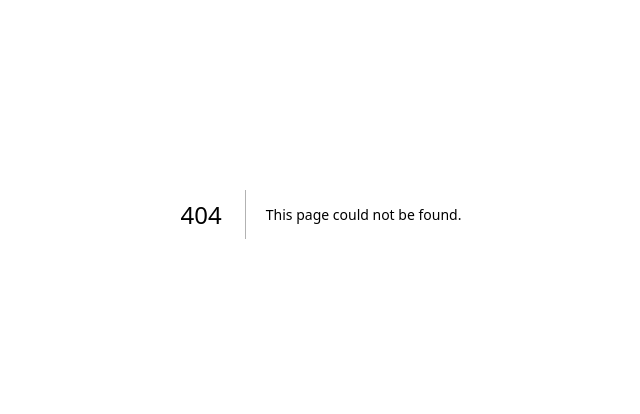
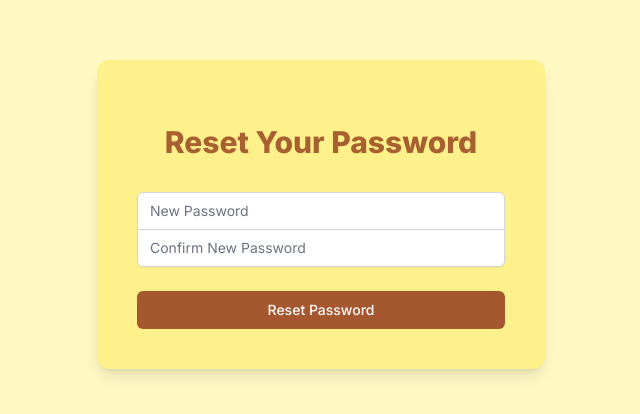
Before and after one commit to Shauryachaturvedimetashot/MetashotFrontendFinal, a Next.js app: page /reset-password/1 in a window 1280 px wide. Before the commit this address had no page. Shown: the part 186-600 px from the top of the page, without its empty margins (319-959 px from the left). Built offline with nearby package versions, Linux system fonts and the light colour scheme.

Commit message:
add page for forgot password

```diff
--- /dev/null
+++ b/src/app/reset-password/[token]/page.tsx
@@ -0,0 +1,104 @@
+"use client"
+import apiClient from '@/src/utils/axiosSetup';
+import React, { useState } from 'react';
+import { useRouter } from 'next/navigation';
+import axios from 'axios';
+
+const ResetPassword = ({ params }: { params: { token: string } }) => {
+    const [password, setPassword] = useState("");
+    const [confirmPassword, setConfirmPassword] = useState("");
+    const [message, setMessage] = useState("");
+    const [isLoading, setIsLoading] = useState(false);
+    const router = useRouter();
+    const token = params.token;
+
+    const handleSubmit = async (e: React.FormEvent<HTMLFormElement>) => {
+        e.preventDefault();
+        setMessage("");
+        setIsLoading(true);
+
+        if (password.length < 8) {
+            setMessage("Password should be at least 8 characters long");
+            setIsLoading(false);
+            return;
+        }
+
+        if (password !== confirmPassword) {
+            setMessage("Passwords do not match");
+            setIsLoading(false);
+            return;
+        }
+
+        try {
+            const res = await apiClient.post(`/user/reset-password/${token}`, { password });
+            // const res = await axios.post(`http://localhost:8000/user/reset-password/${token}`, { password });
+            setMessage("Password reset successfully. Redirecting to login...");
+            setTimeout(() => router.push('/SignUp'), 3000);
+        } catch (err) {
+            console.error(err);
+            setMessage("An error occurred. Please try again.");
+        } finally {
+            setIsLoading(false);
+        }
+    };
+
+    return (
+        <div className="min-h-screen flex items-center justify-center bg-yellow-100">
+            <div className="max-w-md w-full space-y-8 p-10 bg-yellow-200 rounded-xl shadow-lg">
+                <div>
+                    <h2 className="mt-6 text-center text-3xl font-extrabold text-[#9e4e26e4]">
+                        Reset Your Password
+                    </h2>
+                </div>
+                <form className="mt-8 space-y-6" onSubmit={handleSubmit}>
+                    <div className="rounded-md shadow-sm -space-y-px">
+                        <div>
+                            <label htmlFor="password" className="sr-only">New Password</label>
+                            <input
+                                id="password"
+                                name="password"
+                                type="password"
+                                required
+                                className="appearance-none rounded-none relative block w-full px-3 py-2 border border-gray-300 placeholder-gray-500 text-gray-900 rounded-t-md focus:outline-none focus:ring-[#622A0F] focus:border-[#622A0F] focus:z-10 sm:text-sm"
+                                placeholder="New Password"
+                                value={password}
+                                onChange={(e) => setPassword(e.target.value)}
+                            />
+                        </div>
+                        <div>
+                            <label htmlFor="confirm-password" className="sr-only">Confirm New Password</label>
+                            <input
+                                id="confirm-password"
+                                name="confirm-password"
+                                type="password"
+                                required
+                                className="appearance-none rounded-none relative block w-full px-3 py-2 border border-gray-300 placeholder-gray-500 text-gray-900 rounded-b-md focus:outline-none focus:ring-[#622A0F] focus:border-[#622A0F] focus:z-10 sm:text-sm"
+                                placeholder="Confirm New Password"
+                                value={confirmPassword}
+                                onChange={(e) => setConfirmPassword(e.target.value)}
+                            />
+                        </div>
+                    </div>
+
+                    {message && (
+                        <div className="text-sm text-center font-medium text-[#622A0F]">
+                            {message}
+                        </div>
+                    )}
+
+                    <div>
+                        <button
+                            type="submit"
+                            disabled={isLoading}
+                            className="group relative w-full flex justify-center py-2 px-4 border border-transparent text-sm font-medium rounded-md text-white bg-[#a55730] hover:bg-[#622A0F] focus:outline-none focus:ring-2 focus:ring-offset-2 focus:ring-[#a55730]"
+                        >
+                            {isLoading ? 'Processing...' : 'Reset Password'}
+                        </button>
+                    </div>
+                </form>
+            </div>
+        </div>
+    );
+};
+
+export default ResetPassword;
--- /dev/null
+++ b/src/app/reset-password/page.tsx
@@ -0,0 +1,86 @@
+"use client"
+import apiClient from '@/src/utils/axiosSetup';
+import React, { useState } from 'react';
+import { useRouter } from 'next/navigation';
+import axios from 'axios';
+
+const ForgotPassword = () => {
+    const [email, setEmail] = useState("");
+    const [message, setMessage] = useState("");
+    const [isLoading, setIsLoading] = useState(false);
+    const router = useRouter();
+
+    const handleSubmit = async (e: React.FormEvent<HTMLFormElement>) => {
+        e.preventDefault();
+        setMessage("");
+        setIsLoading(true);
+
+        try {
+            const res = await apiClient.post('/user/forgot-password', { email });
+            // const res = await axios.post('http://localhost:8000/user/forgot-password', { email });
+            setMessage("If an account exists for this email, you will receive a password reset link shortly.");
+            setTimeout(() => router.push('/SignUp'), 5000);
+        } catch (err: any) {
+            console.error(err);
+            setMessage(err.response?.data?.message || "An error occurred. Please try again.");
+        } finally {
+            setIsLoading(false);
+        }
+    };
+
+    return (
+        <div className="min-h-screen flex items-center justify-center bg-yellow-100">
+            <div className="max-w-md w-full space-y-8 p-10 bg-yellow-200 rounded-xl shadow-lg">
+                <div>
+                    <h2 className="mt-6 text-center text-3xl font-extrabold text-[#622A0F]">
+                        Forgot Your Password?
+                    </h2>
+                    <p className="mt-2 text-center text-sm text-gray-600">
+                        Enter your email address and we'll send you a link to reset your password.
+                    </p>
+                </div>
+                <form className="mt-8 space-y-6" onSubmit={handleSubmit}>
+                    <div className="rounded-md shadow-sm -space-y-px">
+                        <div>
+                            <label htmlFor="email-address" className="sr-only">Email address</label>
+                            <input
+                                id="email-address"
+                                name="email"
+                                type="email"
+                                autoComplete="email"
+                                required
+                                className="appearance-none rounded-md relative block w-full px-3 py-2 border border-gray-300 placeholder-gray-500 text-gray-900 focus:outline-none focus:ring-[#622A0F] focus:border-[#622A0F] focus:z-10 sm:text-sm"
+                                placeholder="Email address"
+                                value={email}
+                                onChange={(e) => setEmail(e.target.value)}
+                            />
+                        </div>
+                    </div>
+
+                    {message && (
+                        <div className="text-sm text-center font-medium text-[#622A0F]">
+                            {message}
+                        </div>
+                    )}
+
+                    <div>
+                        <button
+                            type="submit"
+                            disabled={isLoading}
+                            className="group relative w-full flex justify-center py-2 px-4 border border-transparent text-sm font-medium rounded-md text-white bg-[#9e4e26e4] hover:bg-[#622A0F] focus:outline-none focus:ring-2 focus:ring-offset-2 focus:ring-[#9e4e26e4]"
+                        >
+                            {isLoading ? 'Sending...' : 'Send Reset Link'}
+                        </button>
+                    </div>
+                </form>
+                <div className="text-center">
+                    <a href="/login" className="font-medium text-[#9e4e26e4] hover:text-[#622A0F]">
+                        Back to Login
+                    </a>
+                </div>
+            </div>
+        </div>
+    );
+};
+
+export default ForgotPassword;
```
